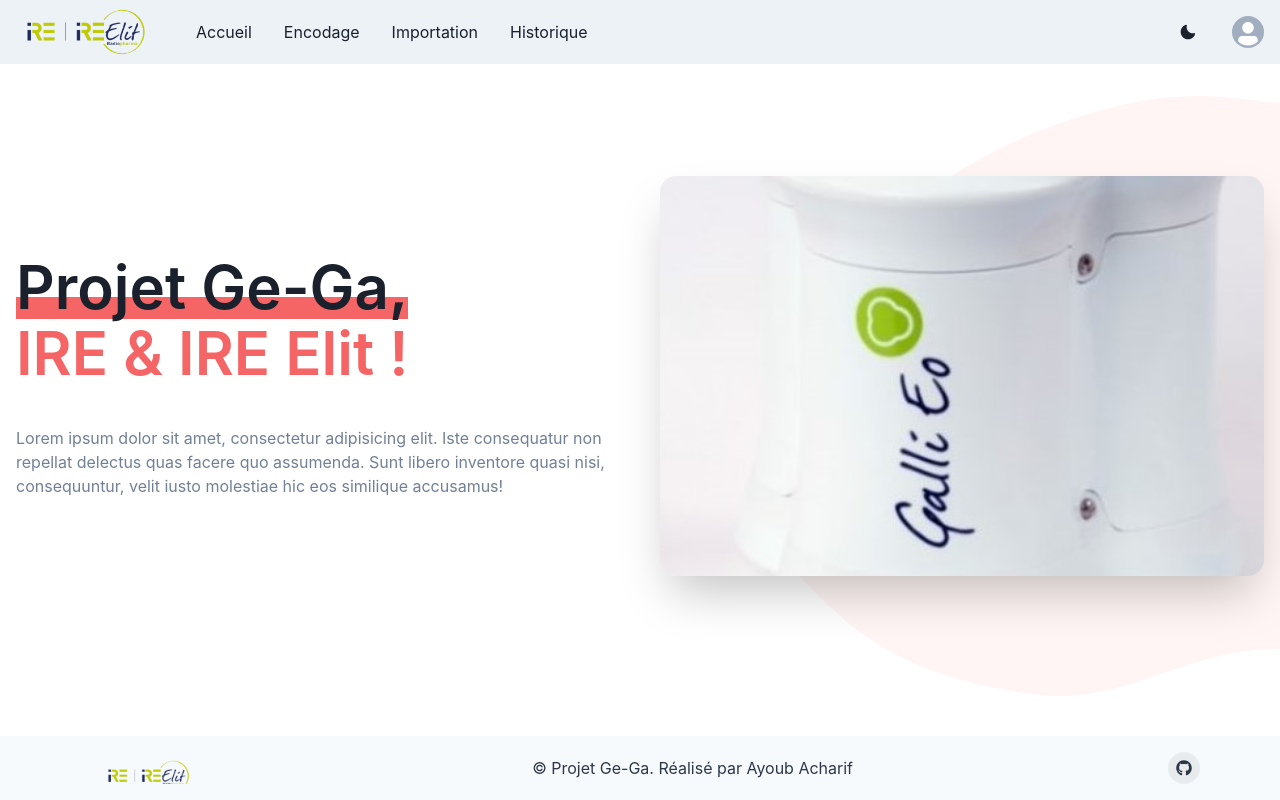
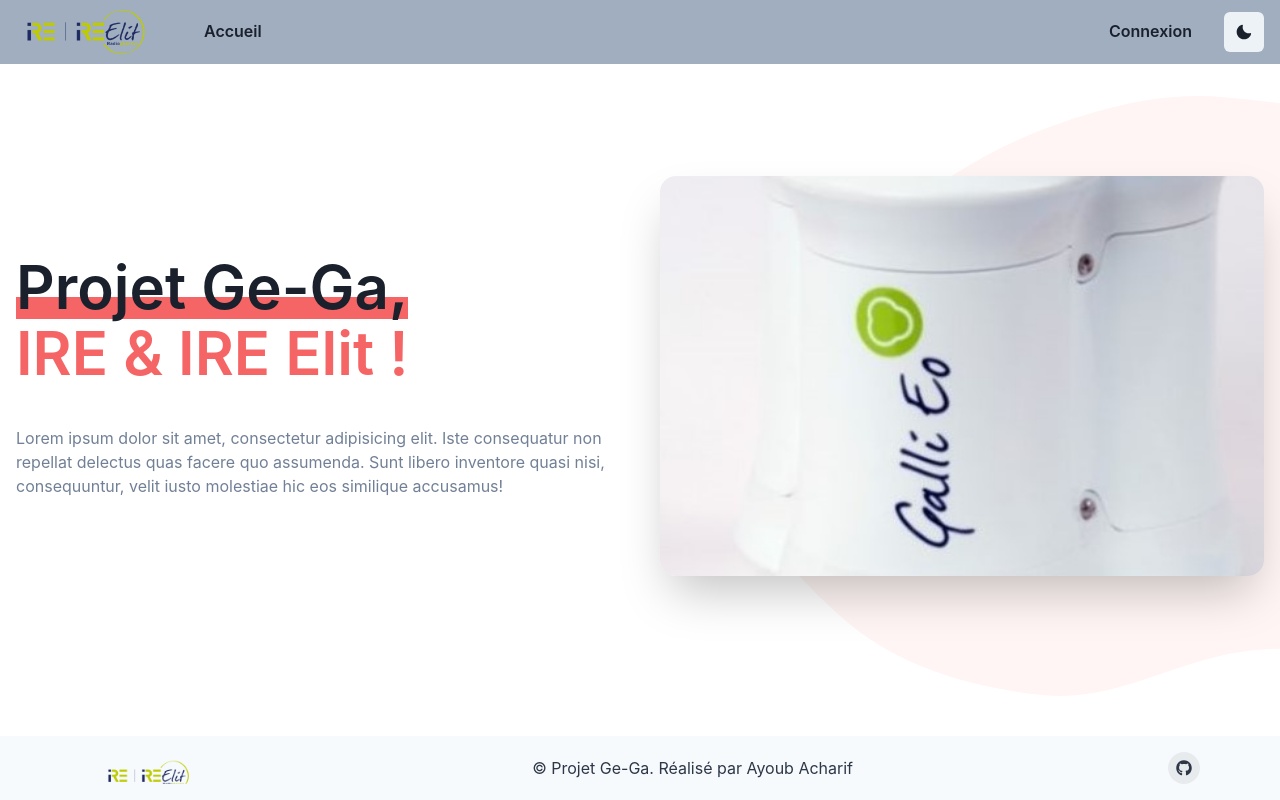
Before and after one commit to AyoubAcharif/Stage, a Next.js app: page / in a window 1280 px wide. Shown: the top 800 px of the page. Built offline with nearby package versions, Linux system fonts and the light colour scheme.

Commit message:
Add files via upload

```diff
--- a/pages/Historique.tsx
+++ b/pages/Historique.tsx
@@ -10,7 +10,7 @@ export default function Historique() {
 
     return (
         <>
-            <Navbar />
+            <Navbar isAuthenticated={undefined} />
             <h1>Historique</h1>
         </>
     );
--- a/pages/PageImportation.tsx
+++ b/pages/PageImportation.tsx
@@ -36,7 +36,7 @@ export default function ImportPage() {
 
     return (
         <>
-            <Navbar />
+            <Navbar isAuthenticated={undefined} />
             <Box as="main" minH={"calc(100vh - 8rem)"}>
 
                 <input type="file" onChange={handleFileChange} />
--- a/pages/components/navbar.tsx
+++ b/pages/components/navbar.tsx
@@ -1,131 +1,127 @@
+// Navbar.js
 import React, { useState } from 'react';
 import {
     Box,
     Flex,
-    Avatar,
-    HStack,
     IconButton,
     Button,
+    Input,
+    Stack,
+    useColorMode,
+    useColorModeValue,
+    HStack,
+    MenuList,
+    MenuItem,
     Menu,
     MenuButton,
-    MenuList,
-    MenuItem,
-    MenuDivider,
+    Avatar,
     useDisclosure,
-    useColorModeValue,
-    Stack,
-    useColorMode,
 } from '@chakra-ui/react';
-import { HamburgerIcon, CloseIcon, MoonIcon, SunIcon } from '@chakra-ui/icons';
+import { SunIcon, MoonIcon } from '@chakra-ui/icons';
 import Link from 'next/link';
-import { useRouter } from 'next/router';
 
-interface Link {
-    label: string;
-    href: string;
-}
+const Navbar = () => {
+    const [username, setUsername] = useState('');
+    const [password, setPassword] = useState('');
+    const [isAuthenticated, setIsAuthenticated] = useState(false);
+    const [showLoginForm, setShowLoginForm] = useState(false);
+    const { colorMode, toggleColorMode } = useColorMode();
+    const { isOpen, onOpen, onClose } = useDisclosure();
 
-const Links: Link[] = [
-    { label: 'Accueil', href: '/' },
-    { label: 'Encodage', href: '/PageEncodage' },
-    { label: 'Importation', href: '/PageImportation' },
-    { label: 'Historique', href: '/Historique' }
-];
-
-const NavLink = (props: Props) => {
-    const { children, href } = props;
-
-    return (
-        <Box
-            as={Link}
-            px={2}
-            py={1}
-            rounded={'md'}
-            _hover={{
-                textDecoration: 'none',
-                bg: useColorModeValue('gray.200', 'gray.700'),
-            }}
-            href={href}>
-            {children}
-        </Box>
-    )
-}
-
-export default function Navbar({ isAuthenticated }) {
-    const { isOpen, onOpen, onClose } = useDisclosure();
-    const { colorMode, toggleColorMode } = useColorMode();
-    const router = useRouter();
-    const handleLogout = () => {
-        // Effectuez ici la logique pour gérer la déconnexion
-        isAuthenticated(false); // Mettez à jour l'état d'authentification à false après une déconnexion réussie
+    const handleLogin = () => {
+        fetch('/api/login', {
+            method: 'POST',
+            headers: {
+                'Content-Type': 'application/json',
+            },
+            body: JSON.stringify({ username, password }),
+        })
+            .then(response => {
+                if (response.ok) {
+                    setIsAuthenticated(true);
+                } else {
+                    setIsAuthenticated(false);
+                }
+            })
+            .catch(error => {
+                console.error('Erreur lors de l\'authentification : ', error);
+                setIsAuthenticated(false);
+            });
     };
 
-    const handleLogin = () => {
-        // Effectuez ici la logique pour gérer la connexion
-        router.push('/LoginPage'); // Redirigez l'utilisateur vers la page de connexion
+    const handleLogout = () => {
+        setIsAuthenticated(false);
+        // Effectuez ici la logique pour gérer la déconnexion de l'AD
     };
 
     return (
         <>
-            <Box bg={useColorModeValue('gray.100', 'gray.900')} px={4}>
+            <Box bg={useColorModeValue('gray.400', 'gray.700')} px={4}>
                 <Flex h={16} alignItems={'center'} justifyContent={'space-between'}>
-                    <IconButton
-                        size={'md'}
-                        icon={isOpen ? <CloseIcon /> : <HamburgerIcon />}
-                        aria-label={'Open Menu'}
-                        display={{ md: 'none' }}
-                        onClick={isOpen ? onClose : onOpen}
-                    />
-
                     <HStack spacing={8} alignItems={'center'}>
                         <Box><img src="images/ire_logo.png" alt="logo" width={140} height={50} />  </Box>
                         <HStack as={'nav'} spacing={4} display={{ base: 'none', md: 'flex' }}>
-                            {Links.map((link) => (
-                                <NavLink key={link.label} href={link.href}>{link.label}</NavLink>
-                            ))}
+                            {isAuthenticated && (
+                                <>
+                                    <Link href="/PageEncodage">
+                                        <Button variant='ghost'>Encodage</Button>
+                                    </Link>
+                                    <Link href="/PageImportation">
+                                        <Button variant='ghost'>Importation</Button>
+                                    </Link>
+                                    <Link href="/Historique">
+                                        <Button variant='ghost'>Historique</Button>
+                                    </Link>
+                                </>
+                            )}
+                            <Link href="/">
+                                <Button variant='ghost'>Accueil</Button>
+                            </Link>
                         </HStack>
                     </HStack>
 
                     <Flex alignItems={'center'}>
+                        {isAuthenticated ? (
+                            <Button variant='outline' onClick={handleLogout}>Déconnexion</Button>
+                        ) : (
+                            <Menu>
+                                <MenuButton
+                                    as={Button}
+                                    rounded={'full'}
+                                    variant={'ghost'}
+                                    cursor={'pointer'}
+                                    minW={0}>
+                                    Connexion
+                                </MenuButton>
+                                <MenuList>
+                                    <Stack spacing={4} p={4}>
+                                        <Input
+                                            placeholder="Nom d'utilisateur"
+                                            value={username}
+                                            onChange={(e) => setUsername(e.target.value)}
+                                        />
+                                        <Input
+                                            placeholder="Mot de passe"
+                                            type="password"
+                                            value={password}
+                                            onChange={(e) => setPassword(e.target.value)}
+                                        />
+                                        <Button onClick={handleLogin} variant="outline">Connexion</Button>
+                                    </Stack>
+                                </MenuList>
+                            </Menu>
+                        )}
                         <IconButton
                             icon={colorMode === 'light' ? <MoonIcon /> : <SunIcon />}
                             aria-label={colorMode === 'light' ? 'Activer le mode sombre' : 'Activer le mode clair'}
                             onClick={toggleColorMode}
-                            mr={6}
+                            ml={4}
                         />
-
-                        <Menu>
-                            <MenuButton
-                                as={Button}
-                                rounded={'full'}
-                                variant={'link'}
-                                cursor={'pointer'}
-                                minW={0}>
-                                <Avatar
-                                    size={'sm'}
-                                />
-                            </MenuButton>
-                            <MenuList>
-                                <MenuItem>
-                                    <Button onClick={isAuthenticated ? handleLogout : handleLogin}>
-                                        {isAuthenticated ? 'Déconnexion' : 'Connexion AD'}
-                                    </Button>
-                                </MenuItem>
-                            </MenuList>
-                        </Menu>
                     </Flex>
                 </Flex>
-
-                {isOpen ? (
-                    <Box pb={4} display={{ md: 'none' }}>
-                        <Stack as={'nav'} spacing={4}>
-                            {Links.map((link) => (
-                                <NavLink key={link.label} href={link.href}>{link.label}</NavLink>
-                            ))}
-                        </Stack>
-                    </Box>
-                ) : null}
             </Box>
         </>
     );
-}
+};
+
+export default Navbar;
--- a/pages/index.tsx
+++ b/pages/index.tsx
@@ -7,7 +7,6 @@ import {
   Box,
   Heading,
   Text,
-  Button,
   Image,
   Icon,
   IconButton,
@@ -21,7 +20,7 @@ import Footer from './components/footer'
 
 export default function Home() {
   return (
-    <><Navbar />
+    <><Navbar isAuthenticated={undefined} />
       <Box as="main" minH={"calc(100vh - 8rem)"} >
         <HomePage />
         <br />
```
